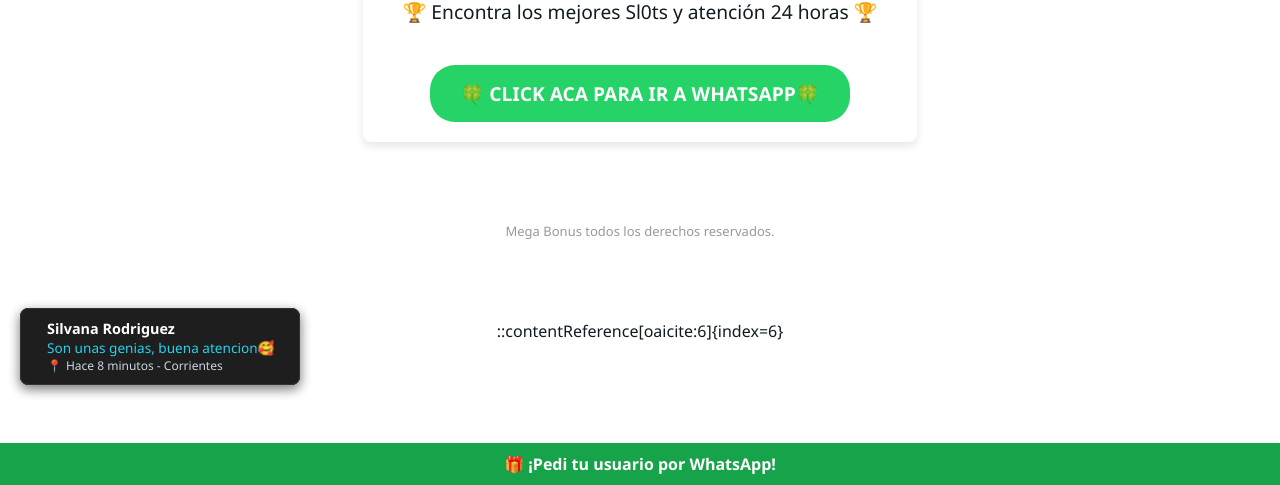
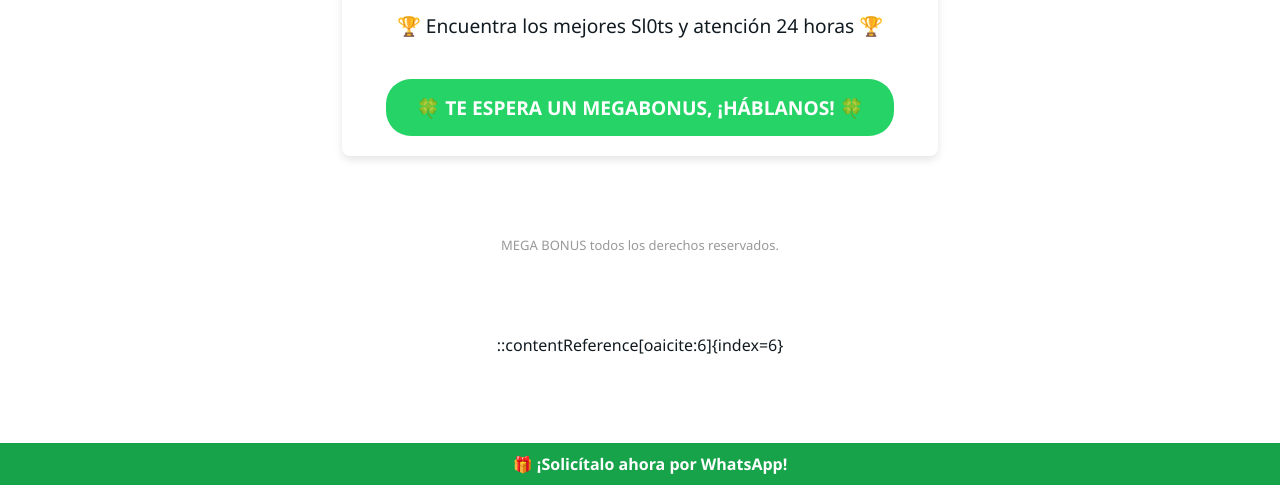
Before and after one commit to MegabonusOn/atencion24horas, a plain HTML site: page index.html in a window 1280 px wide. Shown: the part 315-800 px from the top of the page. Drawn offline with Linux system fonts and the light colour scheme; grey boxes are pictures that could not be loaded.

Commit message:
Add files via upload

```diff
--- a/index.html
+++ b/index.html
@@ -4,9 +4,12 @@
 <head>
   <meta charset="UTF-8">
   <meta name="viewport" content="width=device-width, initial-scale=1.0">
-  <title>Landing Page - BONUS DE BIENVENIDA</title>
+  <title>Bono de Bienvenida</title>
 
-  <!-- Meta Pixel Code -->
+  <!-- Fuente Montserrat desde Google Fonts -->
+  <link href="https://fonts.googleapis.com/css2?family=Montserrat:wght@700&display=swap" rel="stylesheet">
+
+  <!-- Código del Meta Pixel -->
   <script>
     !function(f,b,e,v,n,t,s) {
       if(f.fbq) return; n=f.fbq=function() {
@@ -16,36 +19,29 @@
       n.queue=[]; t=b.createElement(e); t.async=!0;
       t.src=v; s=b.getElementsByTagName(e)[0];
       s.parentNode.insertBefore(t,s)
-    }(window, document, 'script', 'https://connect.facebook.net/es_LA/fbevents.js');
-    fbq('init', '635168062745954'); // Reemplaza con tu ID de Pixel
-    fbq('track', 'PageView');
+    }(window,document,'script','https://connect.facebook.net/es_LA/fbevents.js');
+    fbq('init', '2372161916484346'); // Reemplaza con tu ID de Pixel
+    fbq('track', 'PageView'); // Evento de vista de página
   </script>
   <noscript>
     <img height="1" width="1" style="display:none"
-      src="https://www.facebook.com/tr?id=635168062745954&ev=PageView&noscript=1" />
+      src="https://www.facebook.com/tr?id=2372161916484346&ev=PageView&noscript=1" />
   </noscript>
-  <!-- End Meta Pixel Code -->
+  <!-- Fin del Meta Pixel -->
 
   <style>
-    * {
-      box-sizing: border-box;
-      margin: 0;
-      padding: 0;
+    body {
       font-family: 'Segoe UI', sans-serif;
-    }
-
-    body {
       background-color: #ffffff;
       color: #111b21;
       margin: 0;
-      padding: 20px;
+      padding: 0;
       display: flex;
       justify-content: center;
       align-items: center;
       height: 100vh;
       flex-direction: column;
     }
-
     .container {
       text-align: center;
       padding: 20px;
@@ -55,7 +51,6 @@
       box-shadow: 0 4px 8px rgba(0, 0, 0, 0.1);
       border-radius: 8px;
     }
-
     h1 {
       font-family: 'Montserrat', sans-serif;
       font-weight: bold;
@@ -63,17 +58,14 @@
       margin-bottom: 20px;
       letter-spacing: -2px;
     }
-
     p {
       font-size: 1.2em;
       margin-bottom: 20px;
     }
-
     .whatsapp-logo {
       width: 50px;
       margin-bottom: 20px;
     }
-
     .cta-button {
       background-color: #25d366;
       color: white;
@@ -88,11 +80,9 @@
       margin-top: 20px;
       transition: background-color 0.3s ease;
     }
-
     .cta-button:hover {
       background-color: #128c7e;
     }
-
     footer {
       text-align: center;
       font-size: 13px;
@@ -100,7 +90,6 @@
       margin-top: 60px;
       padding-bottom: 80px;
     }
-
     .xpo-notification-wrap {
       position: fixed;
       background: #1e1e1e;
@@ -118,7 +107,6 @@
       left: 20px;
       bottom: 100px;
     }
-
     .xpo-img-wrap img {
       width: 42px;
       height: 42px;
@@ -126,26 +114,21 @@
       object-fit: cover;
       border: 1px solid #444;
     }
-
     .xpo-col {
       margin-left: 12px;
     }
-
     .xpo-notification-name {
       font-weight: bold;
       font-size: 0.9em;
     }
-
     .xpo-notification-product {
       font-size: 0.85em;
       color: #22d3ee;
     }
-
     .xpo-location {
       font-size: 0.75em;
       color: #cbd5e1;
     }
-
     .xpo-location::before {
       content: "📍";
       margin-right: 4px;
@@ -157,44 +140,22 @@
   <!-- Contenedor principal -->
   <div class="container">
     <img src="https://upload.wikimedia.org/wikipedia/commons/6/6b/WhatsApp.svg" alt="WhatsApp Logo" class="whatsapp-logo">
-    <h1>🎰SUPER BONUS ACTIVO🎰</h1>
-    <p>🏆 Encontra los mejores Sl0ts y atención 24 horas 🏆</p>
+    <h1>🎰 SUPER BONUS ACTIVO 🎰</h1>
+    <p>🏆 Encuentra los mejores Sl0ts y atención 24 horas 🏆</p>
     <a href="https://wa.link/megabonus" class="cta-button" target="_blank" id="botonContactar">
-      🍀 CLICK ACA PARA IR A WHATSAPP🍀
+      🍀 TE ESPERA UN MEGABONUS, ¡HÁBLANOS! 🍀
     </a>
   </div>
 
   <!-- Barra fija -->
   <div class="bono-bar" style="position: fixed; bottom: 0; left: 0; width: 100%; background-color: #16a34a; color: white; text-align: center; padding: 10px; font-weight: bold;">
-    🎁 ¡Pedi tu usuario por WhatsApp!
+    🎁 ¡Solicítalo ahora por WhatsApp!
   </div>
 
   <!-- Pie de página -->
   <footer>
-    Mega Bonus todos los derechos reservados.
+    MEGA BONUS todos los derechos reservados.
   </footer>
 
- <!-- Notificación de Norma Nuñez -->
-<div class="xpo-notification-wrap">
-  <div class="xpo-img-wrap">
-    <img src="https://randomuser.me/api/portraits/women/1.jpg" alt="Norma Nuñez">
-  </div>
-  <div class="xpo-col">
-    <div class="xpo-notification-name">Norma Nuñez</div>
-    <div class="xpo-notification-product">¡Gracias por cumplir!</div>
-    <div class="xpo-location">Hace 5 minutos - Buenos Aires</div>
-  </div>
-</div>
 
-	  <!-- Notificación de Silvana Rodriguez -->
-<div class="xpo-notification-wrap">
-  <div class="xpo-img-wrap">
-
-  </div>
-  <div class="xpo-col">
-    <div class="xpo-notification-name">Silvana Rodriguez</div>
-    <div class="xpo-notification-product">Son unas genias, buena atencion🥰</div>
-    <div class="xpo-location">Hace 8 minutos - Corrientes </div>
-  </div>
-</div>
 ::contentReference[oaicite:6]{index=6}
```
